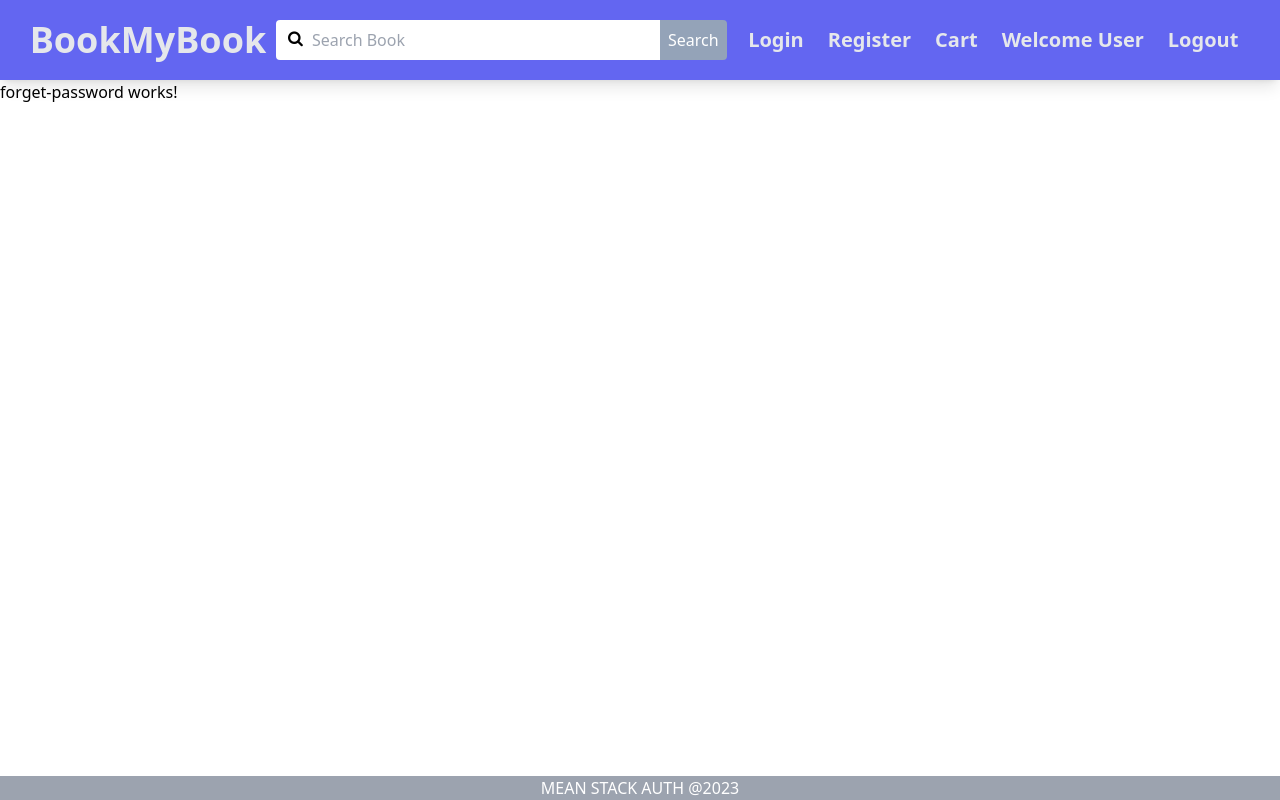
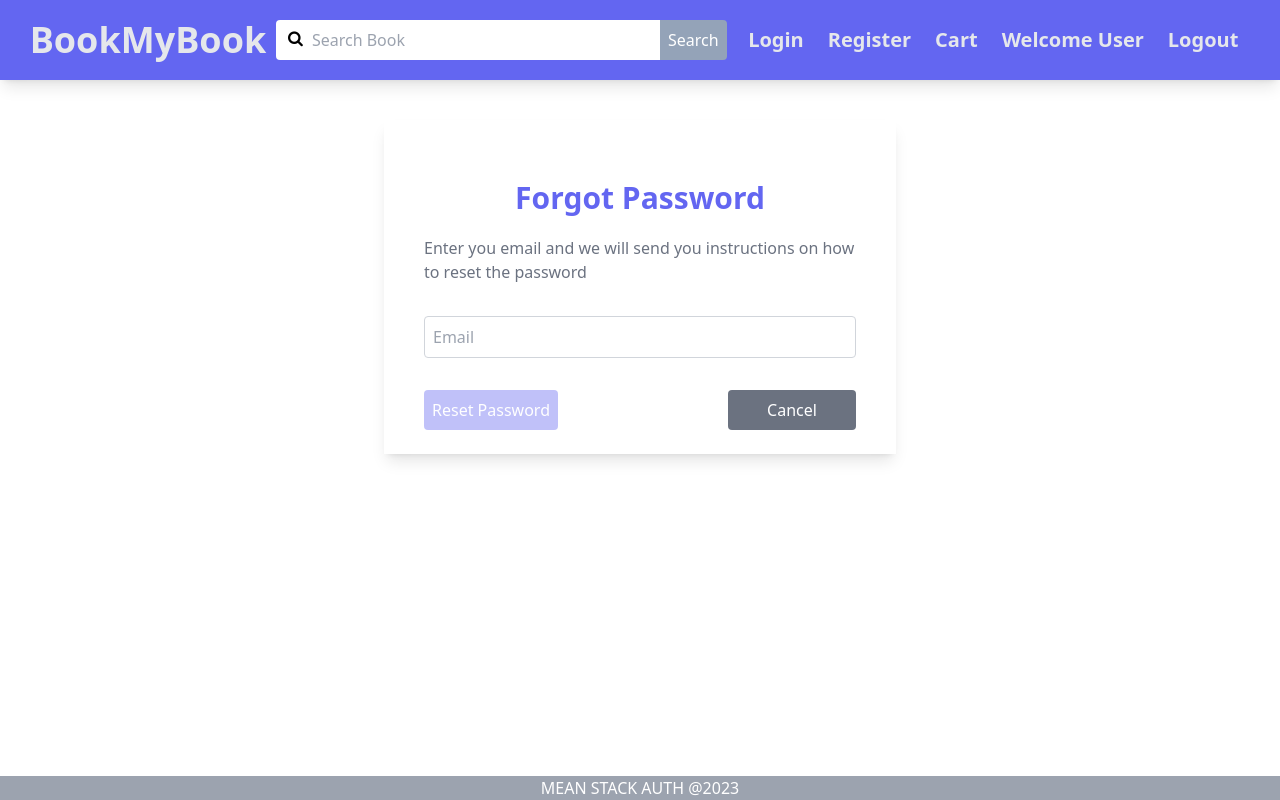
Before and after one commit to Umme-hanii/Authenticate_frontend, an Angular app: page /forget-password in a window 1280 px wide. Built offline with nearby package versions, Linux system fonts and the light colour scheme.

Commit message:
Forget Password functionality.

```diff
--- a/src/app/app.routes.ts
+++ b/src/app/app.routes.ts
@@ -18,4 +18,8 @@ export const routes: Routes = [
     path: 'home',
     loadComponent: () => import('./pages/home/home.component'),
   },
+  {
+    path: 'reset/:token',
+    loadComponent: () => import('./pages/reset/reset.component'),
+  },
 ]
--- a/src/app/pages/forget-password/forget-password.component.html
+++ b/src/app/pages/forget-password/forget-password.component.html
@@ -1 +1,47 @@
-<p>forget-password works!</p>
+<div class="lg:w-2/5 mt-10 p-10 pb-5 shadow-lg mx-auto">
+  <h3 class="text-3xl font-semibold text-center py-5 text-indigo-500">
+    Forgot Password
+  </h3>
+  <form [formGroup]="forgetForm" class="flex flex-col">
+    <span class="mb-4 text-gray-500"
+      >Enter you email and we will send you instructions on how to reset the
+      password</span
+    >
+    <div class="flex flex-col mt-4 mb-1">
+      <input
+        formControlName="email"
+        class="p-2 border rounded border-gray-300"
+        type="text"
+        placeholder="Email"
+      />
+      <span
+        *ngIf="
+          forgetForm.hasError('required', 'email') &&
+          forgetForm.controls['email'].dirty
+        "
+        class="text-red-500"
+        >*Email is required</span
+      >
+      <span *ngIf="forgetForm.hasError('email', 'email')" class="text-red-500"
+        >*Email is invalid</span
+      >
+    </div>
+
+    <div class="flex justify-between mt-4 mb-1">
+      <button
+        [disabled]="forgetForm.invalid"
+        [class.disabled]="forgetForm.invalid"
+        (click)="reset()"
+        class="bg-indigo-500 p-2 text-white rounded mt-3"
+      >
+        Reset Password
+      </button>
+      <button
+        routerLink="/login"
+        class="w-32 bg-gray-500 p-2 text-white rounded mt-3"
+      >
+        Cancel
+      </button>
+    </div>
+  </form>
+</div>
--- a/src/app/pages/forget-password/forget-password.component.ts
+++ b/src/app/pages/forget-password/forget-password.component.ts
@@ -1,11 +1,31 @@
-import { Component } from '@angular/core'
+import { Component, OnInit, inject } from '@angular/core'
 import { CommonModule } from '@angular/common'
+import {
+  FormBuilder,
+  FormGroup,
+  ReactiveFormsModule,
+  Validators,
+} from '@angular/forms'
+import { RouterModule } from '@angular/router'
 
 @Component({
   selector: 'app-forget-password',
   standalone: true,
-  imports: [CommonModule],
+  imports: [CommonModule, ReactiveFormsModule, RouterModule],
   templateUrl: './forget-password.component.html',
   styleUrls: ['./forget-password.component.scss'],
 })
-export default class ForgetPasswordComponent {}
+export default class ForgetPasswordComponent implements OnInit {
+  fb = inject(FormBuilder)
+  forgetForm!: FormGroup
+
+  ngOnInit(): void {
+    this.forgetForm = this.fb.group({
+      email: ['', Validators.compose([Validators.required, Validators.email])],
+    })
+  }
+
+  reset(): void {
+    console.log(this.forgetForm.value)
+  }
+}
--- a/src/app/pages/login/login.component.html
+++ b/src/app/pages/login/login.component.html
@@ -1,5 +1,5 @@
 <div class="lg:w-2/5 mt-10 p-10 pb-5 shadow-lg mx-auto">
-  <h3 class="text-3xl font-semibold text-center py-5">Login</h3>
+  <h3 class="text-3xl font-semibold text-center py-5 text-indigo-500">Login</h3>
   <form [formGroup]="loginForm" class="flex flex-col">
     <div class="flex flex-col mt-4 mb-1">
       <input
@@ -48,8 +48,10 @@
       </button>
     </div>
   </form>
-  <div class="flex justify-center mt-2">
-    <span><pre>Create new account </pre></span>
-    <a routerLink="/register" class="text-indigo-400">Register here</a>
+  <div class="flex justify-between mt-2">
+    <a routerLink="/forget-password" class="text-indigo-400"
+      >Forgot Password ?</a
+    >
+    <a routerLink="/register" class="text-indigo-400">Create New Account</a>
   </div>
 </div>
--- a/src/app/pages/register/register.component.html
+++ b/src/app/pages/register/register.component.html
@@ -1,5 +1,7 @@
 <div class="lg:w-2/5 mt-10 p-10 pb-5 shadow-lg mx-auto">
-  <h3 class="text-3xl font-semibold text-center py-5">Register</h3>
+  <h3 class="text-3xl font-semibold text-center py-5 text-indigo-500">
+    Register
+  </h3>
   <form [formGroup]="registerForm" class="flex flex-col">
     <div class="flex flex-col mt-4 mb-1">
       <input
```
